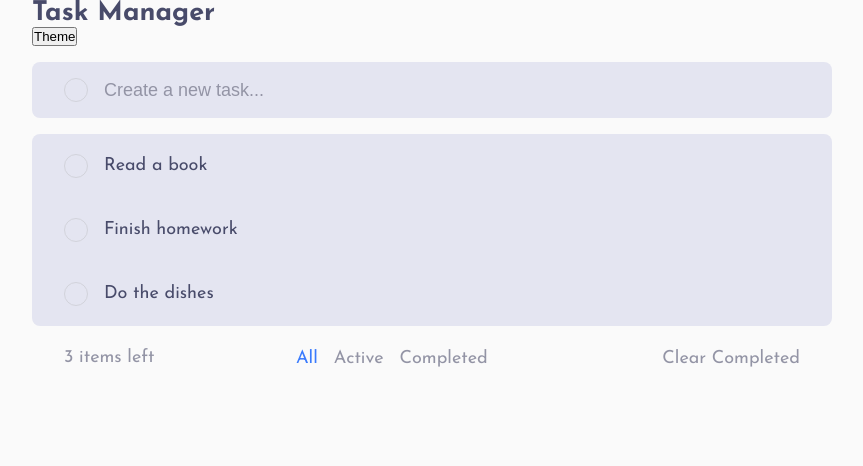
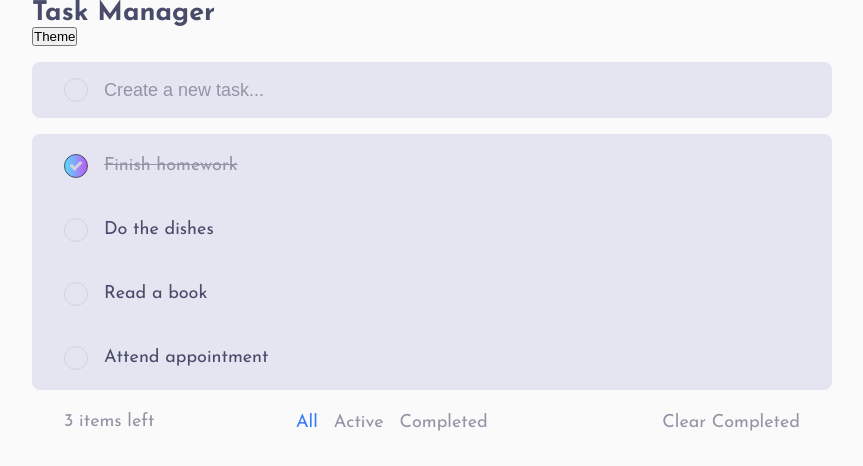
Before and after one commit to renatoam/task-manager, a Next.js app: page / in a window 1280 px wide. Shown: the top 466 px of the page, without its empty margins (208-1071 px from the left). Built offline with nearby package versions, Linux system fonts and the light colour scheme.

Commit message:
fix: wrap useSearchParams into Suspense

```diff
--- a/src/app/(pages)/(home)/fragments/Content.tsx
+++ b/src/app/(pages)/(home)/fragments/Content.tsx
@@ -4,13 +4,16 @@ import { CreateTask } from "features/app/features/createTask/ui";
 import { FilterTasks } from "features/app/features/filterTasks/ui";
 import { LoadTasks } from "features/app/features/loadTasks/ui";
 import { queryClient } from "features/app/shared/config/query";
+import { Suspense } from "react";
 
 export default function Content() {
   return (
     <QueryClientProvider client={queryClient}>
-      <CreateTask />
-      <LoadTasks />
-      <FilterTasks />
+      <Suspense fallback={<div>Loading...</div>}>
+        <CreateTask />
+        <LoadTasks />
+        <FilterTasks />
+      </Suspense>
     </QueryClientProvider>
   );
 }
--- a/tasks.json
+++ b/tasks.json
@@ -3,18 +3,23 @@
     "id": "task3",
     "description": "Do the dishes",
     "completed": false,
-    "order": 3
+    "order": 2
   },
   {
     "id": "task4",
     "description": "Finish homework",
-    "completed": false,
-    "order": 2
+    "completed": true,
+    "order": 1
   },
   {
     "id": "task5",
     "description": "Read a book",
     "completed": false,
-    "order": 1
+    "order": 3
+  },
+  {
+    "id": "70007e12-4b0f-4358-8bc3-e58e8bca4aae",
+    "description": "Attend appointment",
+    "completed": false
   }
 ]
```
